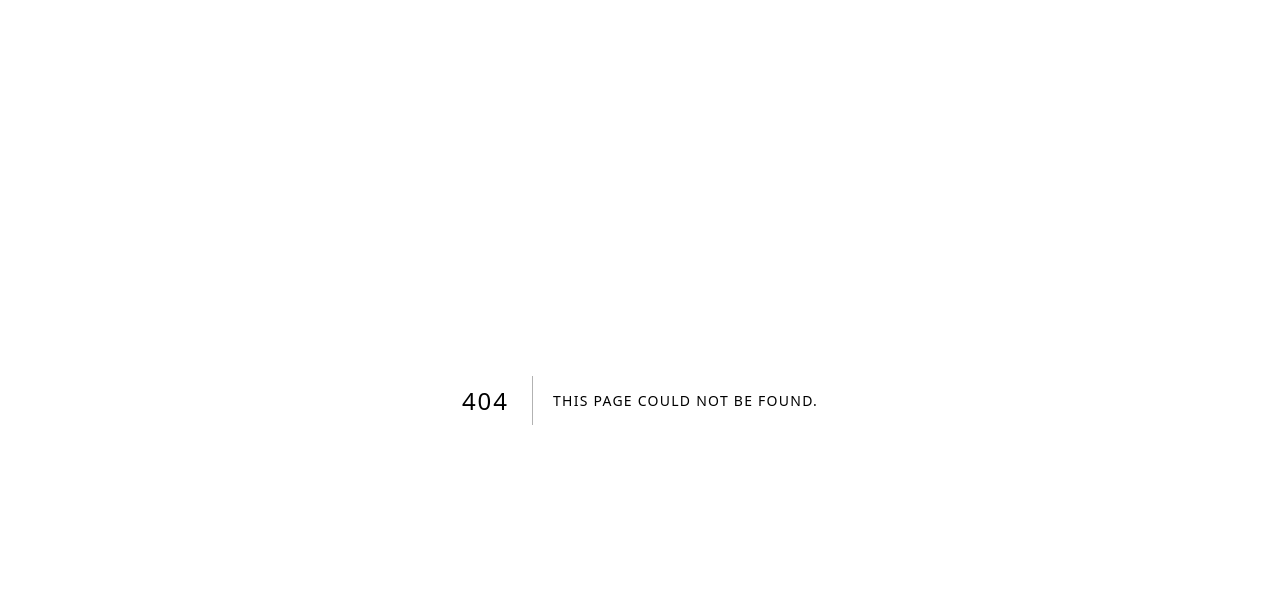
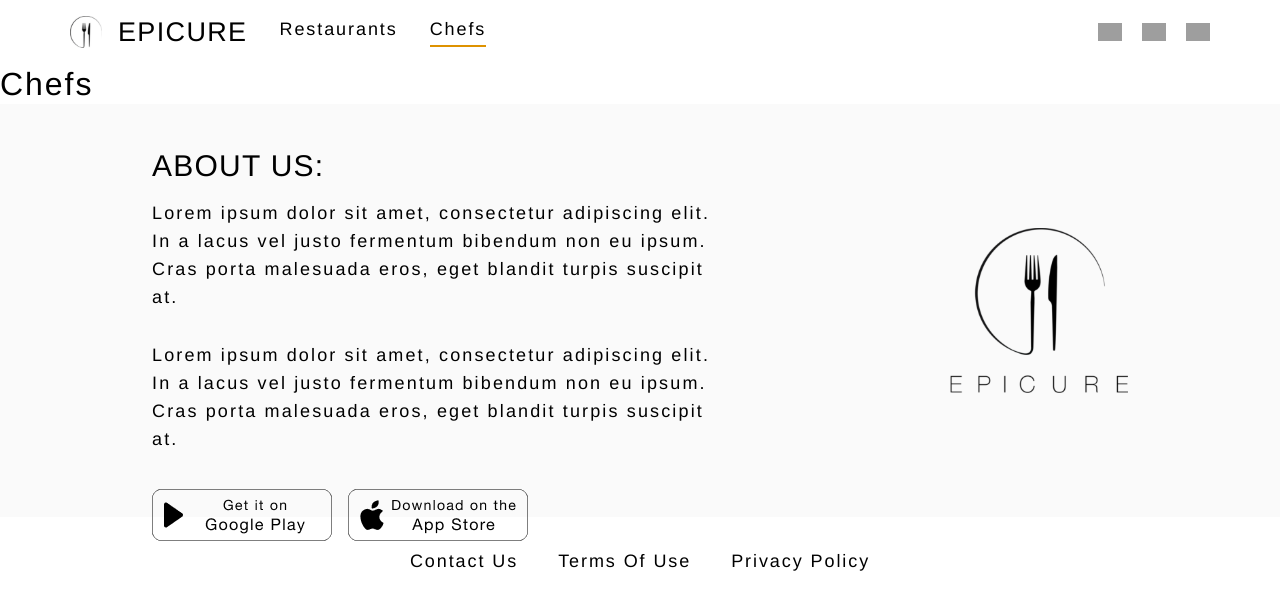
Before and after one commit to shaniriven-m/Epicure, a Next.js app in the folder frontend/: page /chefs in a window 1280 px wide. Before the commit this address had no page. Shown: the top 610 px of the page. Built offline with nearby package versions, Linux system fonts and the light colour scheme; grey boxes are pictures that could not be loaded.

Commit message:
feature/header-navigation structure and style

```diff
--- /dev/null
+++ b/frontend/app/(root)/chefs/page.tsx
@@ -0,0 +1,10 @@
+
+const ChefsPage = async () => {
+    return (
+        <div className="w-full">
+            <h1>Chefs</h1>
+        </div >
+    )
+}
+
+export default ChefsPage;
--- a/frontend/app/(root)/layout.tsx
+++ /dev/null
@@ -1,15 +0,0 @@
-
-
-import type { ReactNode } from "react";
-import Header from "@/components/header/header";
-import Footer from "@/components/footer/footer";
-
-export default function RootLayout({ children }: { children: ReactNode }) {
-  return (
-    <>
-      <Header />
-      <main >{children}</main>
-      <Footer />
-    </>
-  );
-}
--- /dev/null
+++ b/frontend/app/(root)/restaurants/page.tsx
@@ -0,0 +1,10 @@
+
+const RestaurantsPage = async () => {
+    return (
+        <div className="w-full">
+            <h1>RestaurantsPage</h1>
+        </div >
+    )
+}
+
+export default RestaurantsPage;
--- a/frontend/app/layout.tsx
+++ b/frontend/app/layout.tsx
@@ -1,6 +1,7 @@
 import type { Metadata } from "next";
 import "./globals.css";
-
+import Header from "@/components/header/header";
+import Footer from "@/components/footer/footer";
 
 export const metadata: Metadata = {
   title: "Create Next App",
@@ -14,11 +15,30 @@ export default function RootLayout({
 }>) {
   return (
     <html lang="en">
-      <body
-        className={`antialiased`}
-      >
-        {children}
+      <body className="antialiased">
+        <Header />
+        <main>{children}</main>
+        <Footer />
       </body>
     </html>
   );
 }
+
+
+
+
+// export default function RootLayout({
+//   children,
+// }: Readonly<{
+//   children: React.ReactNode;
+// }>) {
+//   return (
+//     <html lang="en">
+//       <body
+//         className={`antialiased`}
+//       >
+//         {children}
+//       </body>
+//     </html>
+//   );
+// }
--- a/frontend/components/header/top-nav.tsx
+++ b/frontend/components/header/top-nav.tsx
@@ -1,12 +1,28 @@
+'use client';
+
 import Link from "next/link";
 import { ACTION_BUTTONS_CONFIG, HeaderActionButtons } from "./header";
 import IconButton from "./icon-button";
+import { usePathname } from "next/navigation";
+import clsx from "clsx";
 
 type TopNavProps = {
     setIsMenuOpen: Function;
 }
 
 export default function TopNav({ setIsMenuOpen }: TopNavProps) {
+    const pathname = usePathname();
+
+    const isActive = (href: string) => {
+        if (href === "/") return pathname === "/";
+        return pathname === href || pathname.startsWith(href + "/")
+    }
+
+    const navLinkClassName = (href: string) =>
+        clsx(
+            "relative text-nav-links pb-[6px] ",
+            isActive(href) && "after:content-[''] after:absolute after:left-0 after:bottom-0 after:h-[2px] after:w-full after:bg-rating"
+        )
     return (
         <>
             <div className="flex flex-1 items-center">
@@ -17,8 +33,15 @@ export default function TopNav({ setIsMenuOpen }: TopNavProps) {
                         <span className="text-icon-button-logo">EPICURE</span>
                     </IconButton>
 
-                    <Link href="/restaurants" className="text-nav-links">Restaurants</Link>
-                    <Link href="/chefs" className="text-nav-links">Chefs</Link>
+                    {/* <Link href="/restaurants" className="text-nav-links">Restaurants</Link>
+                    <Link href="/chefs" className="text-nav-links">Chefs</Link> */}
+                    <Link href="/restaurants" className={navLinkClassName("/restaurants")}>
+                        Restaurants
+                    </Link>
+
+                    <Link href="/chefs" className={navLinkClassName("/chefs")}>
+                        Chefs
+                    </Link>
                 </div>
 
             </div>
```
